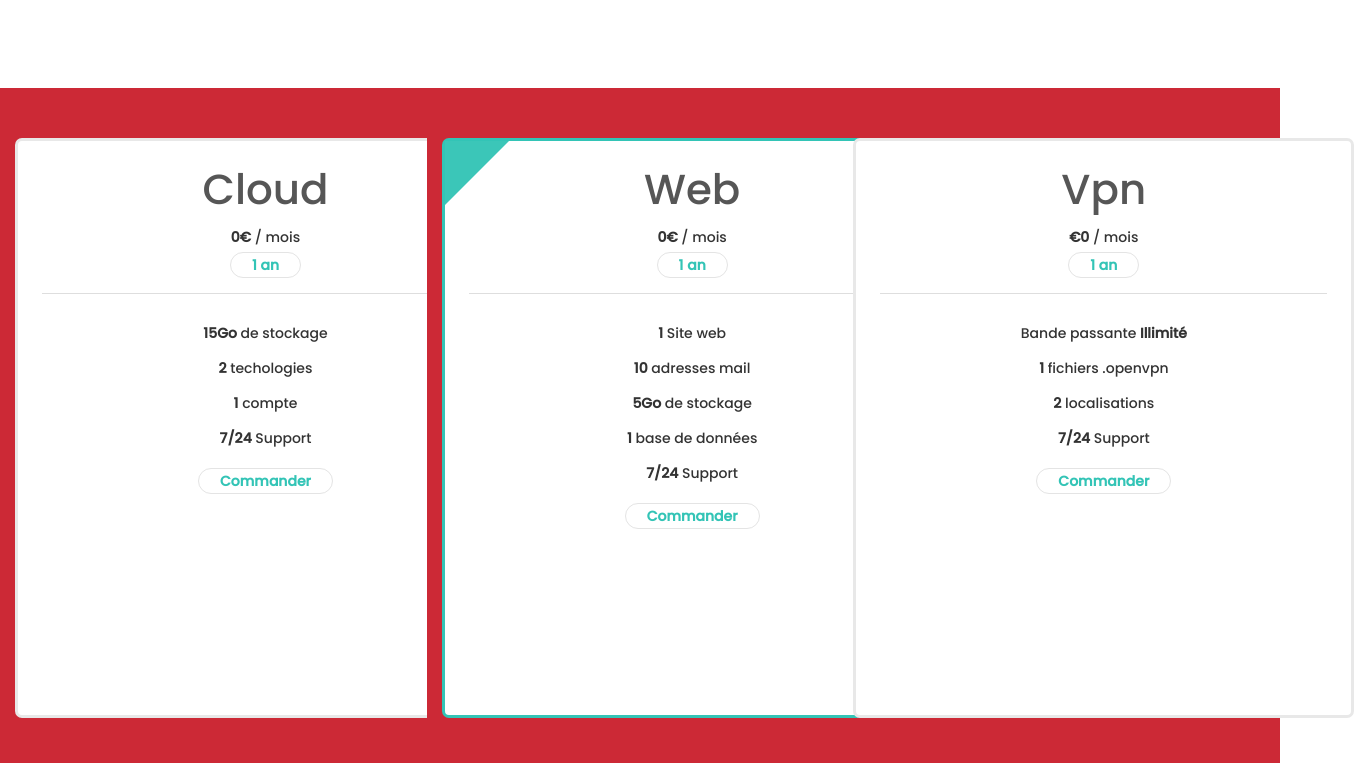
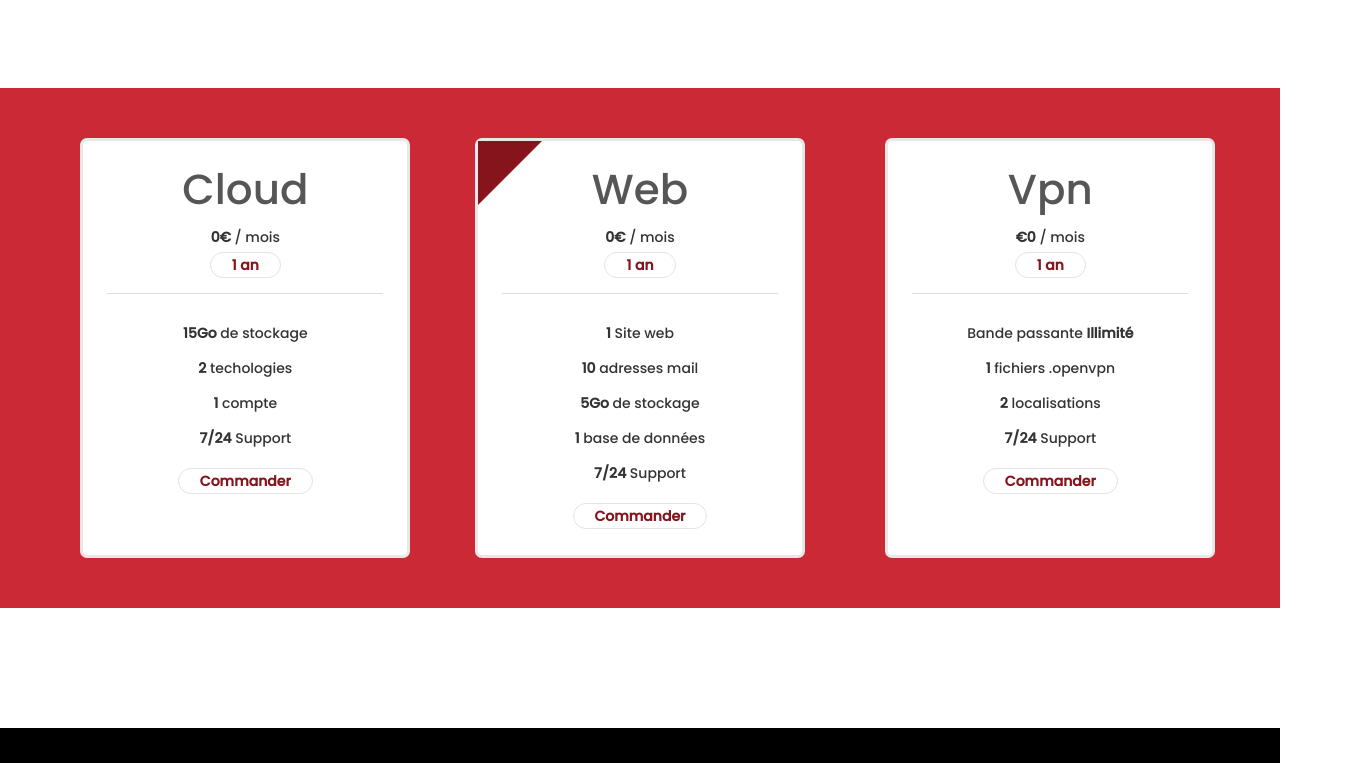
Before and after one commit to CremeChoco/Commercial-Website-v2, a plain HTML site: page index.html in a window 1280 px wide. Shown: the part 1620-2383 px from the top of the page, 1365 px wide, since content can reach past the window. Drawn offline with nearby package versions, Linux system fonts and the light colour scheme.

Commit message:
Update pricing.css

```diff
--- a/css/pricing.css
+++ b/css/pricing.css
@@ -10,11 +10,15 @@
 
 }
 
+.brilliant {
+    border-color: #86141d;
+}
+
 .package {
     font-size: 1em;
     box-sizing: border-box;
-    width: 501px;
-    height: 580px;
+    width: 330px;
+    height: 420px;
     border: 3px solid #e8e8e8;
     border-radius: 7px;
     display: inline-block;
@@ -22,8 +26,26 @@
     text-align: center;
     transition: margin-top .5s linear;
     position: relative;
-    margin-right: 11px;
+    left: 32px;
     background-color: white;
+}
+
+.trial {
+    font-weight: 600;
+    padding: 2px 21px 2px 21px;
+    color: #86141d;
+    border: 1px solid #e4e4e4;
+    display: inline-block;
+    border-radius: 15px;
+    background-color: white;
+    position: relative;
+    bottom: -5px;
+}
+
+.package.brilliant {
+    position: absolute;
+    left: 50%;
+    transform: translateX(-50%);
 }
 .package:hover {
     margin-top: -30px;
@@ -48,17 +70,6 @@ hr {
     border: none;
     height: 1px;
 }
-.trial {
-    font-weight: 600;
-    padding: 2px 21px 2px 21px;
-    color: #33c4b6;
-    border: 1px solid #e4e4e4;
-    display: inline-block;
-    border-radius: 15px;
-    background-color: white;
-    position: relative;
-    bottom: -5px;
-}
 ul {
     list-style: none;
     padding: 0;
@@ -78,21 +89,20 @@ li::before {
     color: #33c4b6;
     margin-right: 3px;
 }
-.brilliant {
-    border-color: #33c4b6;
-}
 /* Triangle */
+
 .brilliant::before {
     width: 0;
     height: 0;
     border-style: solid;
     border-width: 64px 64px 0 0;
-    border-color: #3bc6b8 transparent transparent transparent;
+    border-color: #86141d transparent transparent transparent;
     position: absolute;
     left: 0;
     top: 0;
     content: "";
 }
+
 .brilliant::after {
 .checkIcon;
     color: white;
```
